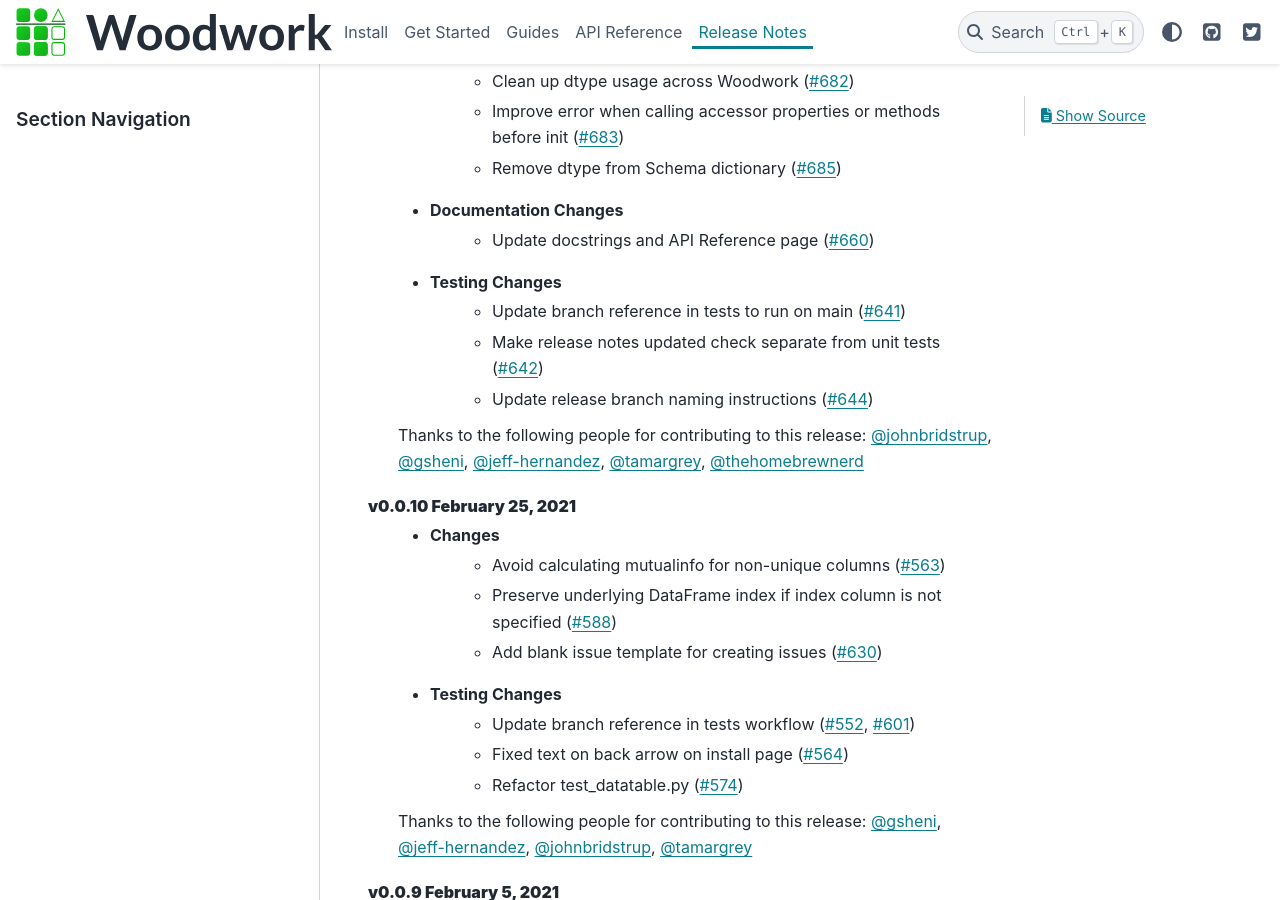
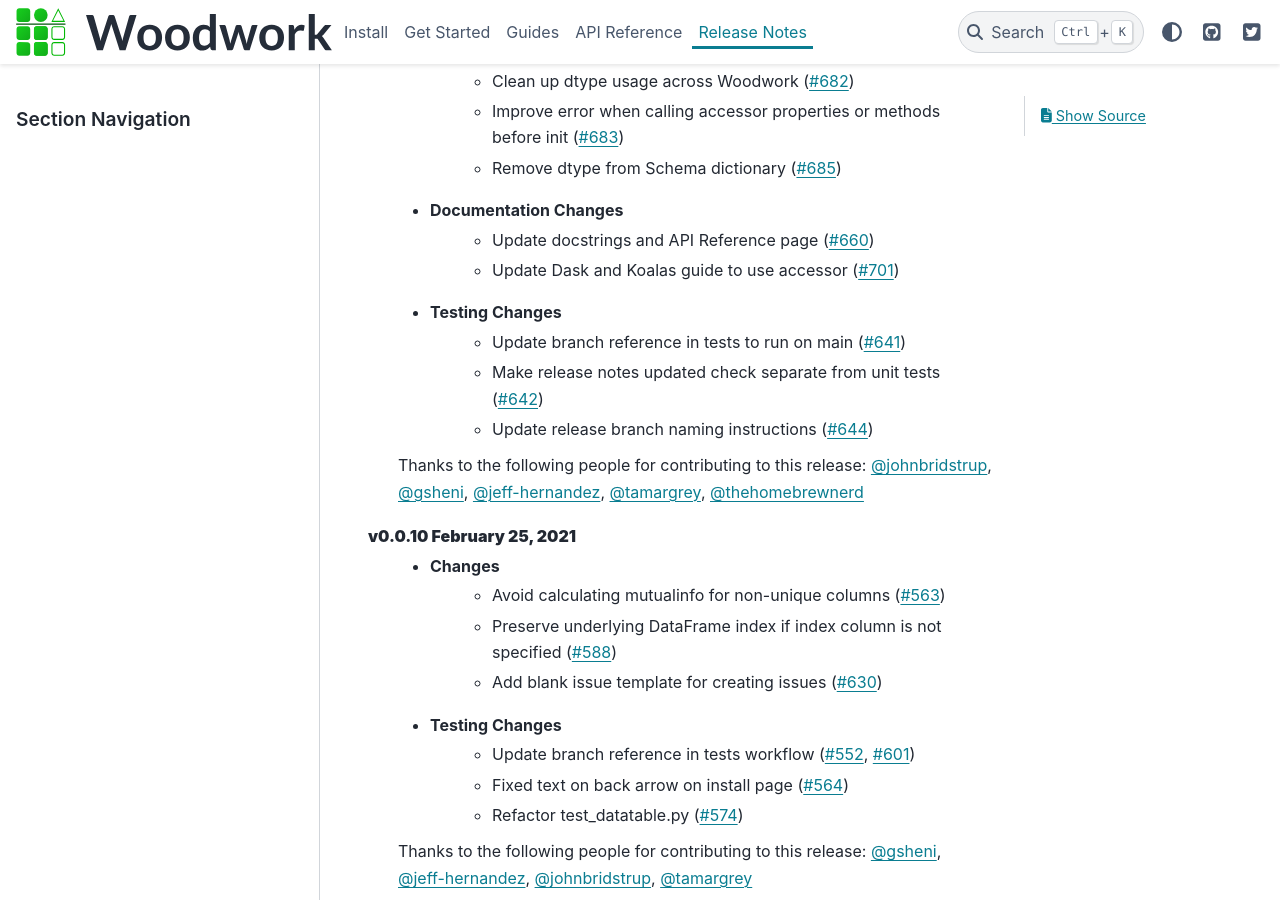
Before and after one commit to alteryx/woodwork, a Sphinx documentation site: the page built from docs/source/release_notes.rst, in a window 1280 px wide and 900 px high, scrolled down 2126 px. Built offline with Sphinx 7.4.7 and the PyData theme 0.15.4, drawn with Linux system fonts in a browser that asks for light colours; comment, search, counter and statistics services are not loaded.

Commit message:
update release notes

```diff
--- a/docs/source/release_notes.rst
+++ b/docs/source/release_notes.rst
@@ -56,6 +56,7 @@ Release Notes
         * Remove dtype from Schema dictionary (:pr:`685`)
     * Documentation Changes
         * Update docstrings and API Reference page (:pr:`660`)
+        * Update Dask and Koalas guide to use accessor (:pr:`701`)
     * Testing Changes
         * Update branch reference in tests to run on main (:pr:`641`)
         * Make release notes updated check separate from unit tests (:pr:`642`)
```
